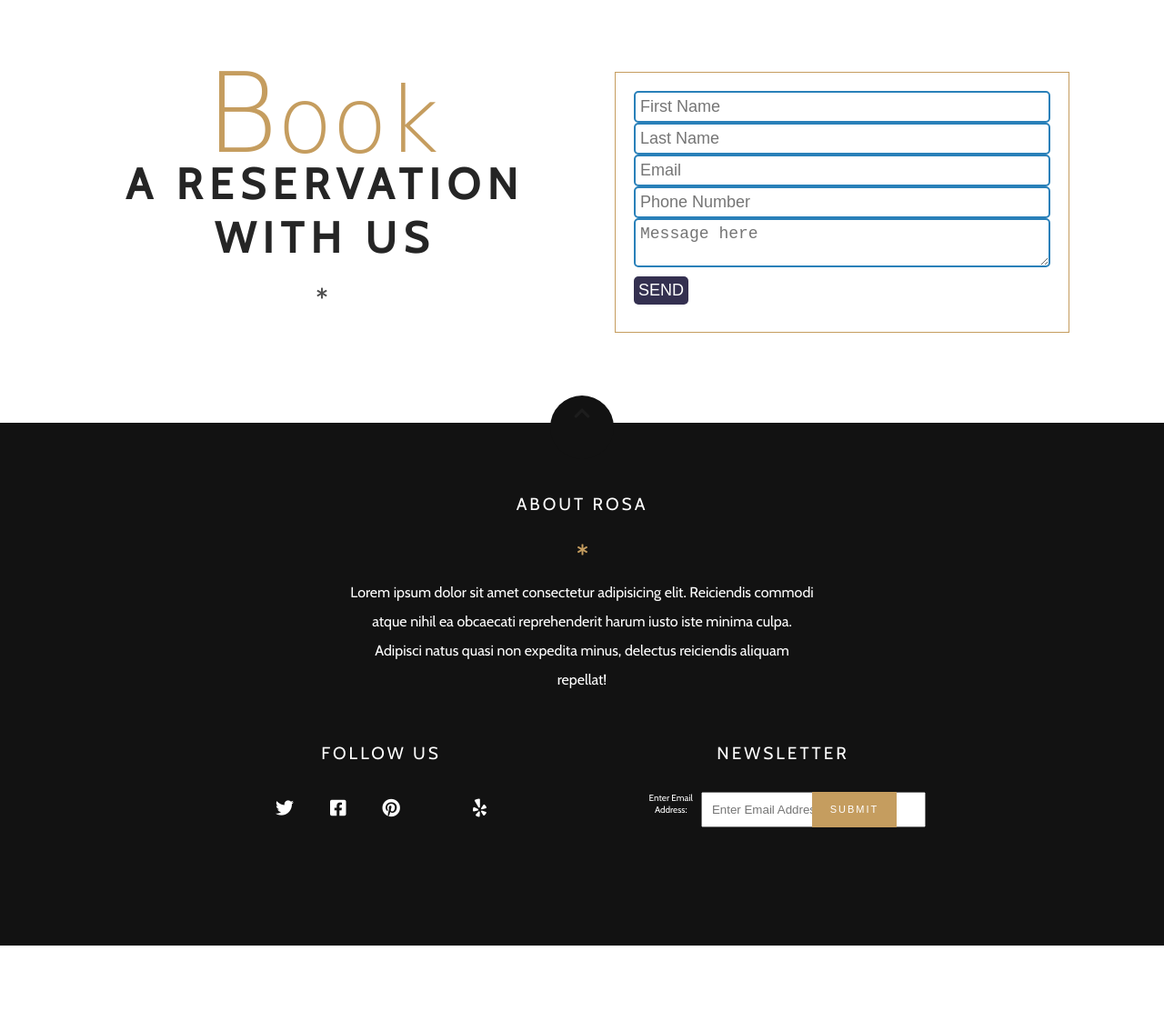
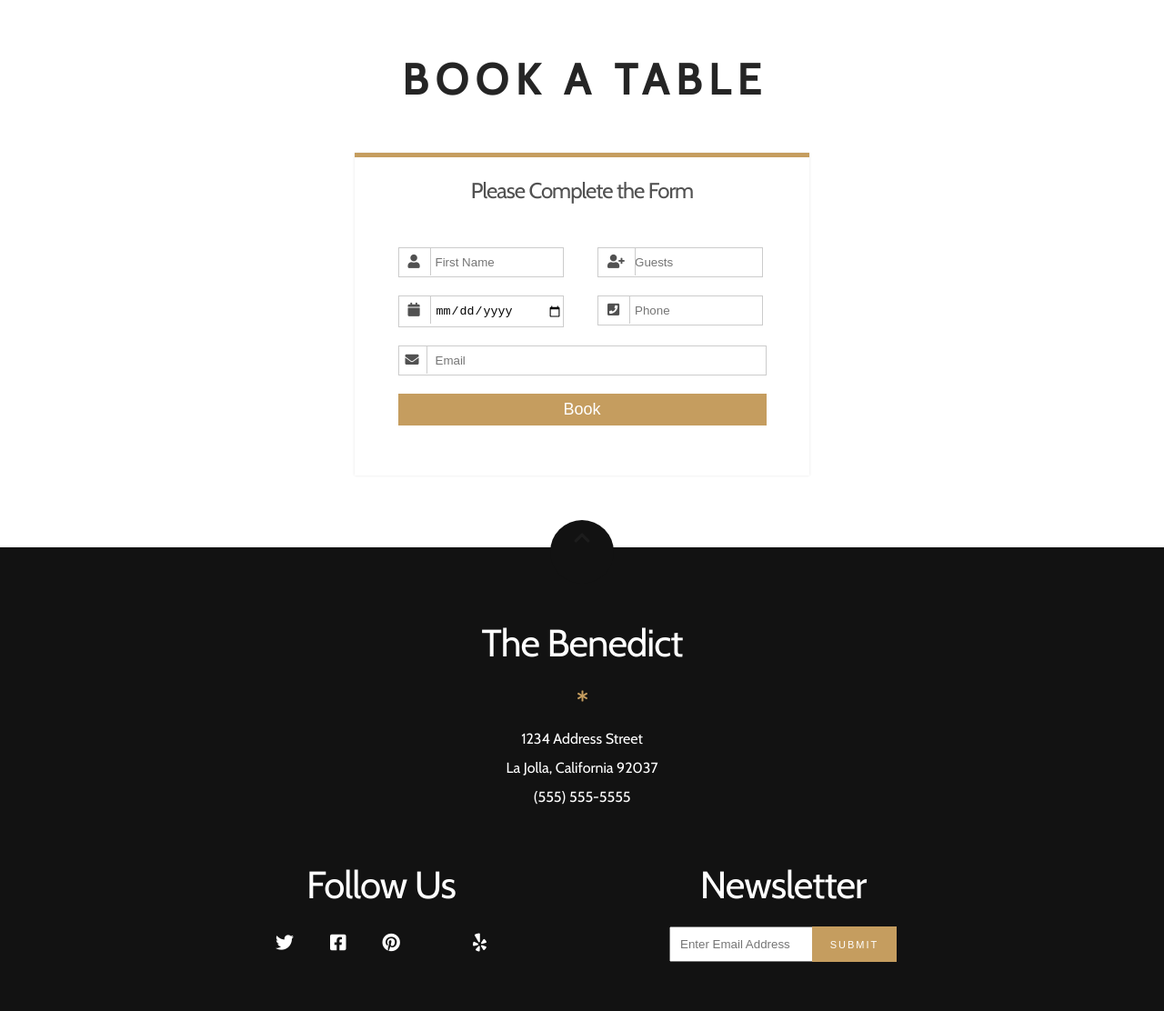
Before and after one commit to tracynle/the-benedict, a plain HTML site: page reservations.html in a window 1280 px wide. Shown: the part 540-1652 px from the top of the page at 91% size. Before the commit the page ends 1580 px from the top, so only its background shows below. Drawn offline with nearby package versions, Linux system fonts and the light colour scheme; some icons are missing; a web font is replaced by a local one.

Commit message:
Added files that were not staged for commit

```diff
--- a/main.js
+++ b/main.js
@@ -51,3 +51,5 @@ sr.reveal(".animate-bottom", {
     distance: '25rem',
     delay: 300
 });
+
+// rsvp
--- a/reservations.html
+++ b/reservations.html
@@ -16,7 +16,7 @@
   </head>
   <body>
     <header>
-      <div class="container">
+      <div class="container" id="top">
         <nav class="nav">
           <div class="menu-toggle">
             <i class="fas fa-bars"></i>
@@ -36,10 +36,10 @@
               <a href="reservations.html" class="nav-link">Reservations</a>
             </li>
             <li class="nav-item">
-              <a href="#" class="nav-link">About</a>
+              <a href="about.html" class="nav-link">About</a>
             </li>
             <li class="nav-item">
-              <a href="#" class="nav-link">Contact</a>
+              <a href="contact.html" class="nav-link">Contact</a>
             </li>
           </ul>
         </nav>
@@ -51,96 +51,83 @@
             <div class="global-headline">
                 <div class="animate-top">
                     <div class="animate-bottom">
-            <h2 class="headline ">Reservations</h2>
+                        <h1 class="headline ">Reservations</h1>
+                    </div>
                 </div>
             </div>
       </div>
     </section>
-    <!-- reservation ends -->
-    <section class="culinary-delight">
+    <!-- reservation header ends -->
+    <section>
       <div class="container">
-        <div class="restaurant-info">
-          <div class="restaurant-description padding-right animate-left">
-            <div class="global-headline">
-              <h1 class="sub-headline">
-                <span class="first-letter">B</span>ook
-              </h1>
-              <h2 class="headline headline-dark">a reservation with us</h2>
-              <div class="asterisk"><i class="fas fa-asterisk"></i></div>
+        <h2 class="headline headline-dark">Book a Table</h2>
+        <!-- <h3>Please complete the form to reserve your table</h3> -->
+        <div class="form-wrapper">
+            <h2>Please Complete the Form</h2>
+            <div class="form-container">
+                <form>
+                    <div class="input-name">
+                        <i class="fa fa-user lock"></i>
+                        <input type="text" placeholder="First Name" class="name">
+                        <span>
+                            <i class="fa fa-user-plus lock"></i>
+                            <input type="number" placeholder="Guests" class="name">
+                        </span>
                     </div>
+                    <div class="input-name">
+                        <i class="fa fa-calendar lock"></i>
+                        <input type="date" placeholder="Date" class="name">
+                        <span>
+                            <i class="fa fa-phone-square lock"></i>
+                            <input type="number" placeholder="Phone" class="name">
+                        </span>
                     </div>
-          <div class="rsvp-form">
-            <form class="submission-form">
-              <!-- <label for="first-name" >First Name</label> -->
-              <input type="text" id="first-name" placeholder="First Name" />
-
-              <!-- <label for="last-name">Last Name</label> -->
-              <input type="text" id="last-name" placeholder="Last Name"/>
-
-              <!-- <label for="email">Email</label> -->
-              <input type="email" id="email" placeholder="Email"/>
-
-              <!-- <label for="phone">Phone Number</label> -->
-              <input type="tel" id="phone" placeholder="Phone Number"/>
-
-              <!-- <label for="message"> Message</label> -->
-              <textarea id="message" placeholder="Message here"></textarea>
-
-              <input type="submit" value="Send" id="sendBtn" />
+                    <div class="input-name">
+                        <i class="fa fa-envelope email"></i>
+                        <input type="email" placeholder="Email" required class="text-name">
+                    </div>
+                    <div class="input-name">
+                        <input class="button" type="submit" value="Book" />
+                    </div>
                 </form>
             </div>
         </div>
+        <!-- </div> -->
       </div>
     </section>
-    <!-- Culinary ends -->
+
+    <!-- Form ends -->
     <footer>
         <div class="container">
             <div class="back-to-top">
-          <a href="#hero"><i class="fas fa-chevron-up"></i></a>
+                <a href="#top"><i class="fas fa-chevron-up"></i></a>
             </div>
             <div class="footer-content">
                 <div class="footer-content-about animate-top">
-            <h1>About Rosa</h1>
+                    <h2>The Benedict</h2>
                     <div class="asterisk"><i class="fas fa-asterisk"></i></div>
                     <p>
-              Lorem ipsum dolor sit amet consectetur adipisicing elit.
-              Reiciendis commodi atque nihil ea obcaecati reprehenderit harum
-              iusto iste minima culpa. Adipisci natus quasi non expedita minus,
-              delectus reiciendis aliquam repellat!
+                        1234 Address Street<br>
+                        La Jolla, California 92037 <br>
+                        (555) 555-5555
                     </p>
                     </div>
                 <div class="footer-content-divider animate-bottom">
                         <div class="social-media">
-              <h1>Follow Us</h1>
+                            <h2>Follow Us</h2>
                             <ul class="social-icons">
-                <li>
-                  <a href="#"><i class="fab fa-twitter"></i></a>
-                </li>
-                <li>
-                  <a href="#"><i class="fab fa-facebook-square"></i></a>
-                </li>
-                <li>
-                  <a href="#"><i class="fab fa-pinterest"></i></a>
-                </li>
-                <li>
-                  <a href="#"><i class="fab fa-tripadvisor"></i></a>
-                </li>
-                <li>
-                  <a href="#"><i class="fab fa-yelp"></i></a>
-                </li>
+                                <li><a href="#"><i class="fab fa-twitter"></i></a></li>
+                                <li><a href="#"><i class="fab fa-facebook-square"></i></a></li>
+                                <li><a href="#"><i class="fab fa-pinterest"></i></a></li>
+                                <li><a href="#"><i class="fab fa-tripadvisor"></i></a></li>
+                                <li><a href="#"><i class="fab fa-yelp"></i></a></li>
                             </ul>
                         </div>
                         <div class="newsletter-container">
-              <h1>Newsletter</h1>
+                            <h2>Newsletter</h2>
                             <form action="submit" class="newsletter-form form-inline">
-                <label for="email" class="visuallyhidden"
-                  >Enter Email Address:</label
-                >
-                <input
-                  type="text"
-                  class="newsletter-input"
-                  placeholder="Enter Email Address"
-                />
+                                <!-- <label for="email" class="visuallyhidden">Enter Email Address:</label> -->
+                                <input type="text" id="email" class="newsletter-input" placeholder="Enter Email Address">
                                 <button class="btn newsletter-btn" type="submit">Submit</button>
                             </form>
                         </div>
```
Also changed, not shown: index.html (+23 -23 lines), menu.html (+21 -37 lines), images/bagel.jpg, images/rsvp.jpg. Lines whose indentation alone changed are shown as unchanged.
